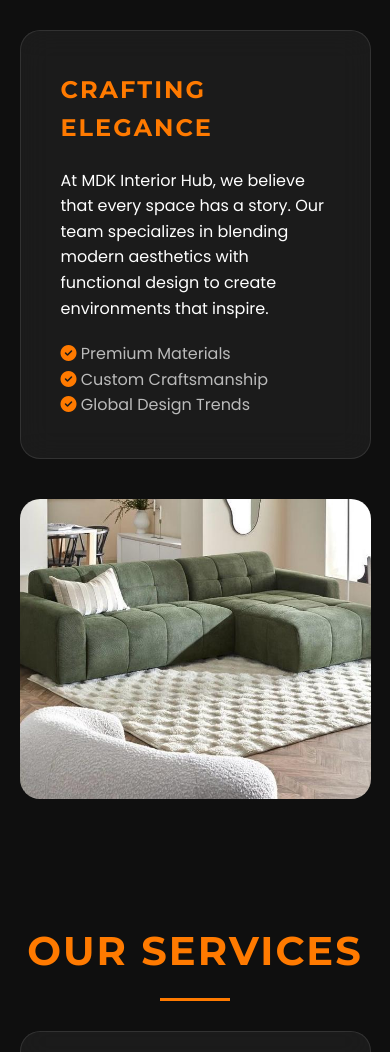
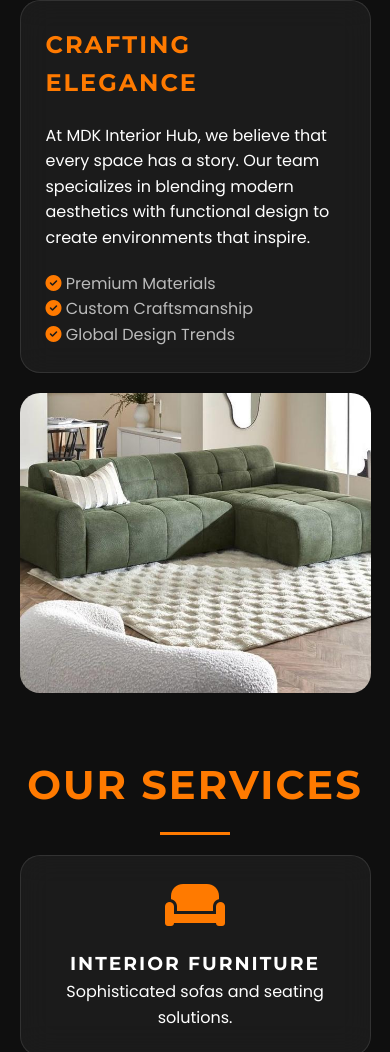
Before and after one commit to faith-akiror/MDKHUB, a plain HTML site: page index.html in a window 390 px wide. Shown: the part 948-2000 px from the top of the page. Drawn offline with Linux system fonts and the light colour scheme.

Commit message:
modified css

```diff
--- a/style.css
+++ b/style.css
@@ -145,6 +145,7 @@ section {
 @media (max-width: 768px) {
     .contact-container {
         grid-template-columns: 1fr;
+        gap: 20px;
     }
 }
 
@@ -317,6 +318,18 @@ footer {
 
 /* Mobile Responsiveness Improvements */
 @media (max-width: 768px) {
+    section {
+        padding: 30px 5%;
+    }
+
+    .section-title {
+        margin-bottom: 20px;
+    }
+
+    .glass-card {
+        padding: 25px !important;
+    }
+
     #navbar {
         padding: 10px 20px;
         position: relative;
```
